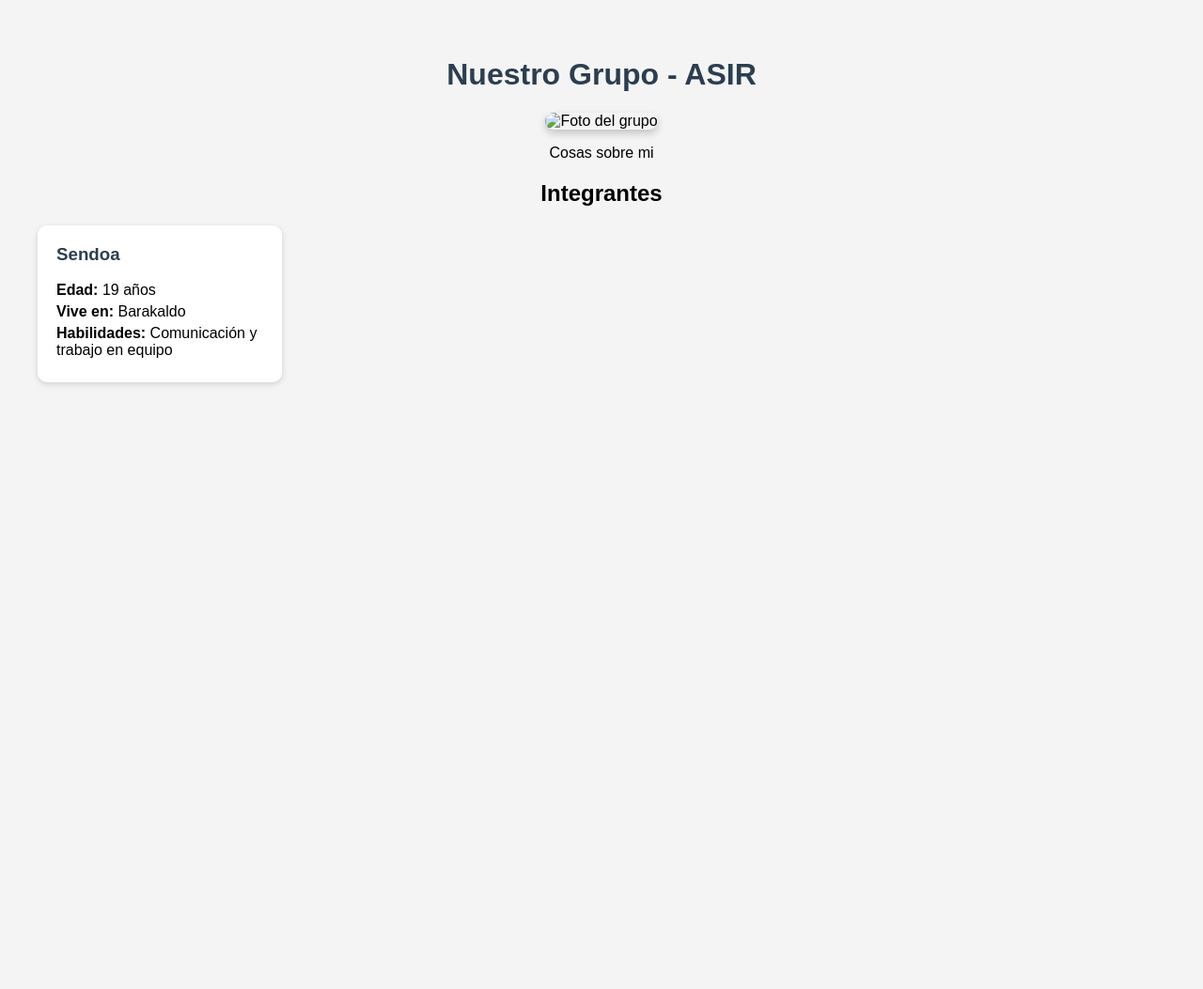
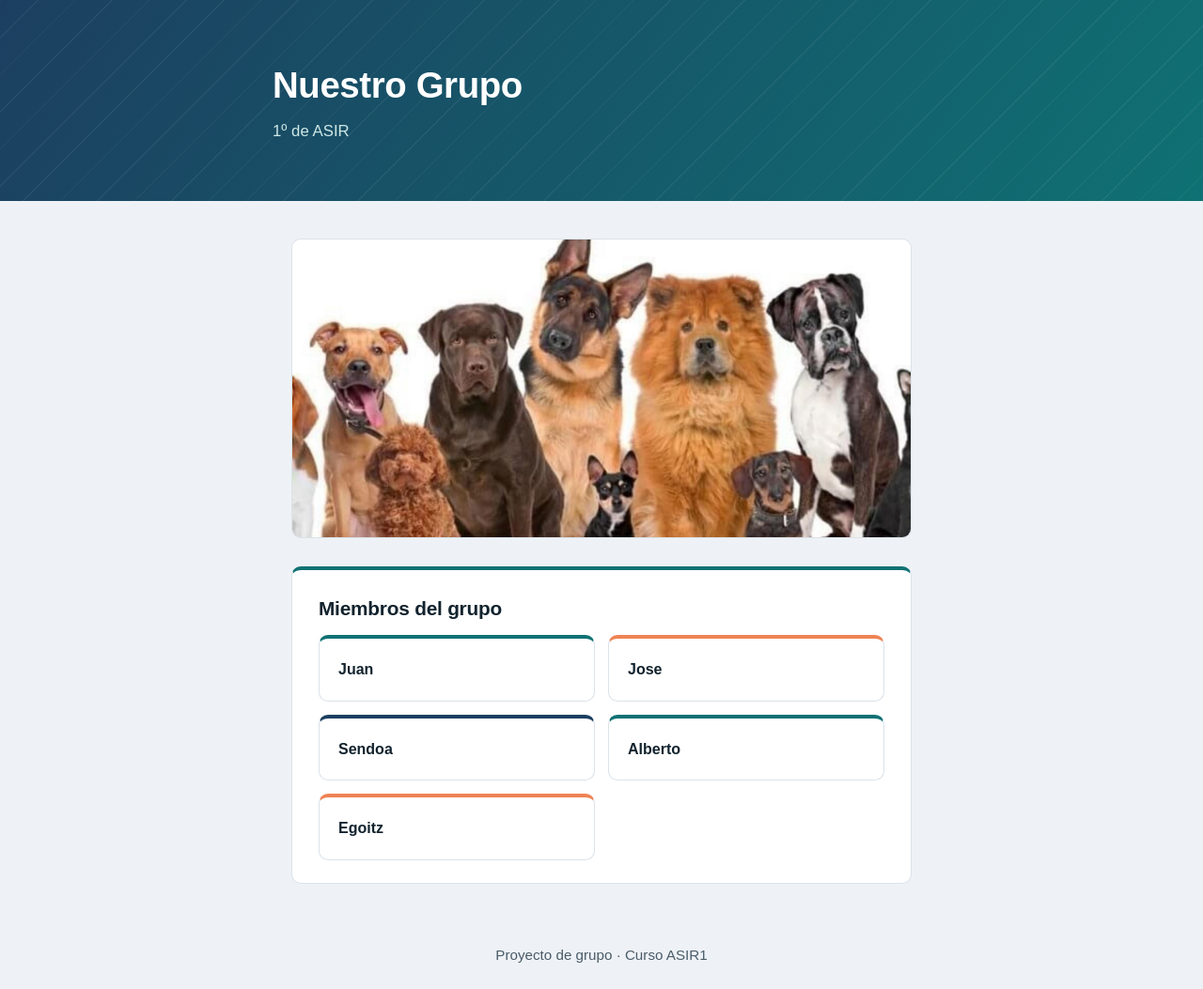
Before and after one commit to lasfivepaguitas-sudo/presentacion_reto0, a plain HTML site: page index.html in a window 1280 px wide. Shown: the whole page at 94% size. Before the commit the page ends 800 px from the top, so only its background shows below. Drawn offline with Linux system fonts and the light colour scheme.

Commit message:
Add files via upload

```diff
--- a/index.html
+++ b/index.html
@@ -2,66 +2,34 @@
 <html lang="es">
 <head>
     <meta charset="UTF-8">
-    <title>Presentación del grupo</title>
-    <style>
-        body {
-            font-family: Arial, sans-serif;
-            text-align: center;
-            background-color: #f4f4f4;
-            margin: 0;
-            padding: 40px;
-        }
-        img {
-            width: 300px;
-            border-radius: 10px;
-            box-shadow: 0 4px 8px rgba(0,0,0,0.2);
-        }
-        h1 {
-            color: #2c3e50;
-        }
-        .integrantes {
-            display: flex;
-            flex-wrap: wrap;
-            justify-content: center;
-            gap: 20px;
-            margin-top: 30px;
-        }
-        .tarjeta {
-            background-color: white;
-            border-radius: 10px;
-            box-shadow: 0 2px 6px rgba(0,0,0,0.15);
-            padding: 20px;
-            width: 220px;
-            text-align: left;
-        }
-        .tarjeta h3 {
-            margin-top: 0;
-            color: #2c3e50;
-        }
-        .tarjeta p {
-            margin: 5px 0;
-        }
-    </style>
+    <title>Grupo - Presentaciones</title>
+    <link rel="stylesheet" href="style.css">
 </head>
 <body>
-    <h1>Nuestro Grupo - ASIR</h1>
-    <img src="imagenes/foto-grupo.jpg" alt="Foto del grupo">
-    <p>Cosas sobre mi </p>
 
-    <h2>Integrantes</h2>
+    <header>
+        <h1>Nuestro Grupo</h1>
+        <p>1º de ASIR</p>
+    </header>
 
-    <div class="integrante">
+    <main>
+        <img src="Revista_644189ae02e4c_20042023.jpg" alt="Foto del grupo" class="hero-img">
 
+        <section>
+            <h2>Miembros del grupo</h2>
+            <ul class="menu">
+                <li><a href="Juan.html">Juan</a></li>
+                <li><a href="Jose.html">Jose</a></li>
+                <li><a href="Sendoa.html">Sendoa</a></li>
+                <li><a href="Alberto.html">Alberto</a></li>
+                <li><a href="Egoitz.html">Egoitz</a></li>
+            </ul>
+        </section>
+    </main>
 
-        <div class="tarjeta">
-            <h3>Sendoa </h3>
-            <p><strong>Edad:</strong> 19 años</p>
-            <p><strong>Vive en:</strong> Barakaldo</p>
-            <p><strong>Habilidades:</strong> Comunicación y trabajo en equipo </p>
-        </div>
+    <footer>
+        <p>Proyecto de grupo · Curso ASIR1</p>
+    </footer>
 
-
-
-    </div>
 </body>
 </html>
--- /dev/null
+++ b/style.css
@@ -0,0 +1,179 @@
+/* ===== Tokens ===== */
+:root {
+    --bg: #eef2f6;
+    --surface: #ffffff;
+    --ink: #12232e;
+    --ink-soft: #4a5b68;
+    --border: #dbe2e9;
+    --teal: #0f7173;
+    --orange: #ef8354;
+    --navy: #1c3f60;
+}
+
+* {
+    box-sizing: border-box;
+}
+
+body {
+    font-family: 'IBM Plex Sans', Arial, sans-serif;
+    background-color: var(--bg);
+    color: var(--ink);
+    margin: 0;
+    padding: 0;
+    line-height: 1.6;
+}
+
+h1, h2 {
+    font-family: 'Space Grotesk', 'IBM Plex Sans', sans-serif;
+    letter-spacing: -0.01em;
+}
+
+/* ===== Header ===== */
+header {
+    background:
+        repeating-linear-gradient(
+            135deg,
+            rgba(255, 255, 255, 0.06) 0px,
+            rgba(255, 255, 255, 0.06) 1px,
+            transparent 1px,
+            transparent 28px
+        ),
+        linear-gradient(120deg, var(--navy), var(--teal));
+    color: white;
+    text-align: left;
+    padding: 60px 30px;
+}
+
+header h1 {
+    margin: 0 0 6px 0;
+    font-size: 2.4em;
+    max-width: 700px;
+    margin-left: auto;
+    margin-right: auto;
+}
+
+header p {
+    margin: 0;
+    color: #cfe8e6;
+    font-size: 1.05em;
+    max-width: 700px;
+    margin-left: auto;
+    margin-right: auto;
+}
+
+/* ===== Main content ===== */
+main {
+    max-width: 700px;
+    margin: 40px auto;
+    padding: 0 20px;
+}
+
+section {
+    background-color: var(--surface);
+    border: 1px solid var(--border);
+    border-top: 4px solid var(--teal);
+    padding: 24px 28px;
+    margin-bottom: 22px;
+    border-radius: 10px;
+}
+
+section:nth-of-type(2) {
+    border-top-color: var(--orange);
+}
+
+section:nth-of-type(3) {
+    border-top-color: var(--navy);
+}
+
+h2 {
+    color: var(--ink);
+    font-size: 1.3em;
+    margin-top: 0;
+    margin-bottom: 12px;
+}
+
+p {
+    color: var(--ink-soft);
+    margin: 0;
+}
+
+ul {
+    padding-left: 20px;
+    margin: 0;
+    color: var(--ink-soft);
+}
+
+/* ===== Imagen destacada ===== */
+.hero-img {
+    display: block;
+    width: 100%;
+    max-height: 320px;
+    object-fit: cover;
+    border-radius: 10px;
+    margin-bottom: 30px;
+    border: 1px solid var(--border);
+}
+
+/* ===== Menu (index) ===== */
+.menu {
+    list-style: none;
+    padding: 0;
+    display: grid;
+    grid-template-columns: repeat(auto-fit, minmax(200px, 1fr));
+    gap: 14px;
+}
+
+.menu li {
+    margin: 0;
+}
+
+.menu a {
+    display: block;
+    background-color: var(--surface);
+    color: var(--ink);
+    text-decoration: none;
+    padding: 20px;
+    border: 1px solid var(--border);
+    border-top: 4px solid var(--teal);
+    border-radius: 10px;
+    font-weight: 600;
+    transition: transform 0.15s ease, box-shadow 0.15s ease;
+}
+
+.menu li:nth-child(2) a { border-top-color: var(--orange); }
+.menu li:nth-child(3) a { border-top-color: var(--navy); }
+.menu li:nth-child(4) a { border-top-color: var(--teal); }
+.menu li:nth-child(5) a { border-top-color: var(--orange); }
+
+.menu a:hover {
+    transform: translateY(-3px);
+    box-shadow: 0 6px 16px rgba(18, 35, 46, 0.12);
+}
+
+/* ===== Footer ===== */
+footer {
+    text-align: center;
+    padding: 24px;
+    color: var(--ink-soft);
+    font-size: 0.95em;
+}
+
+footer a {
+    color: var(--teal);
+    text-decoration: none;
+    font-weight: 600;
+}
+
+footer a:hover {
+    text-decoration: underline;
+}
+
+/* ===== Responsive ===== */
+@media (max-width: 480px) {
+    header {
+        padding: 40px 20px;
+    }
+    header h1 {
+        font-size: 1.8em;
+    }
+}
```
Also changed, not shown: Alberto.html (added, +50 -0 lines), Egoitz.html (added, +50 -0 lines), Jose.html (added, +47 -0 lines), Juan.html (added, +49 -0 lines), Sendoa.html (added, +49 -0 lines), Revista_644189ae02e4c_20042023.jpg (added).
